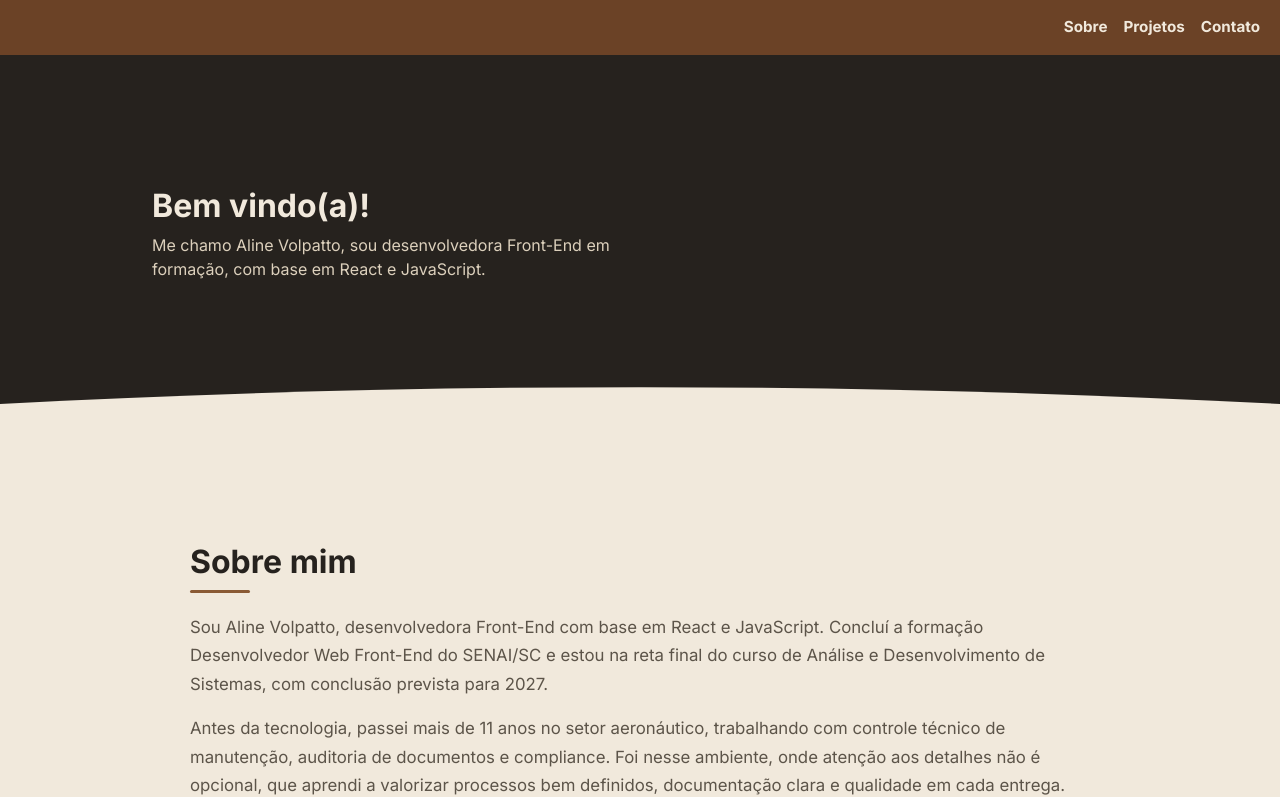
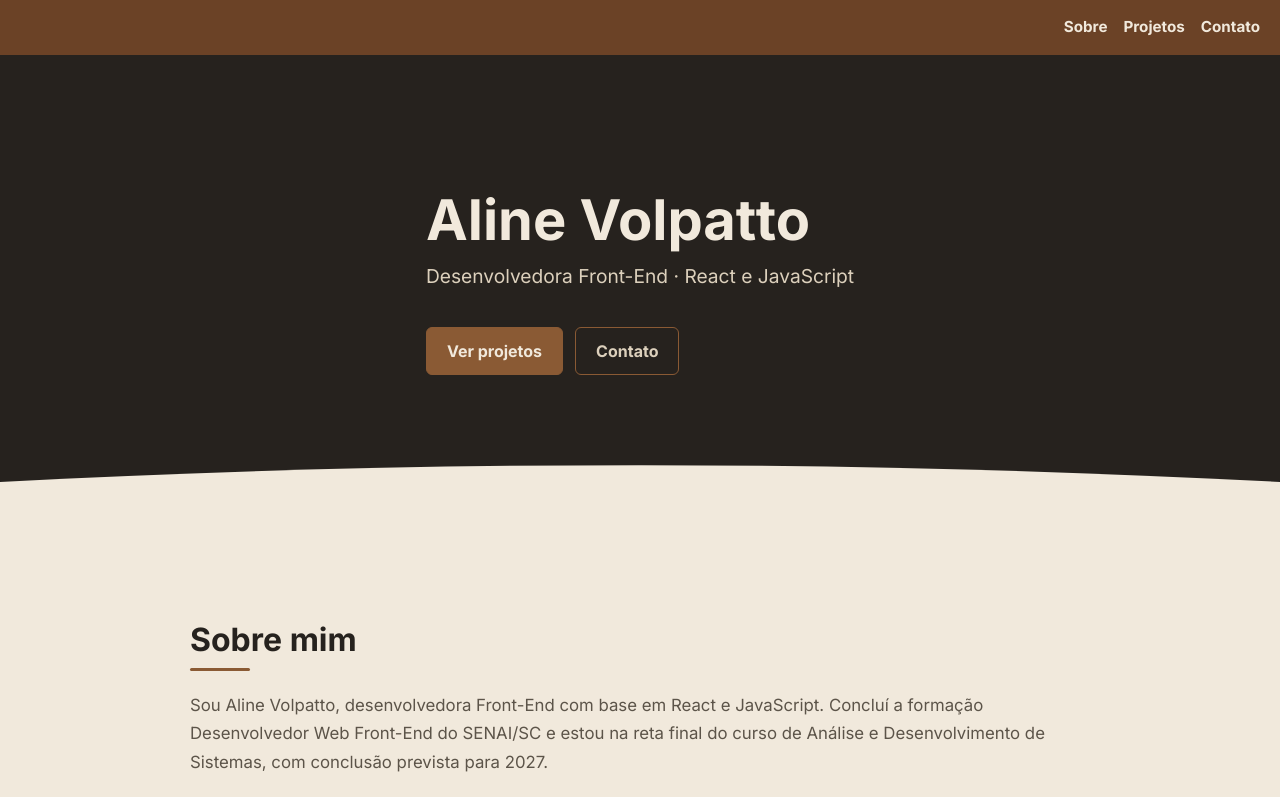
Before and after one commit to aline-volpatto/portfolio_dev, a React (Vite) app: page / in a window 1280 px wide. Shown: the top 797 px of the page. Built offline with nearby package versions, Linux system fonts and the light colour scheme.

Commit message:
reformula hero com nome e botões de ação

```diff
--- a/src/components/titulo/Titulo.jsx
+++ b/src/components/titulo/Titulo.jsx
@@ -4,8 +4,12 @@ import styles from './Titulo.module.css'
 function Titulo() {
   return (
     <div className={styles.titulo}>
-      <h1 className={styles.nome}>Bem vindo(a)!</h1>
-      <p className={styles.tagline}>Me chamo Aline Volpatto, sou desenvolvedora Front-End em formação, com base em React e JavaScript.</p>
+      <h1 className={styles.nome}>Aline Volpatto</h1>
+      <p className={styles.tagline}>Desenvolvedora Front-End · React e JavaScript</p>
+      <div className={styles.botoes}>
+        <a className={styles.botao} href="#projetos">Ver projetos</a>
+        <a className={`${styles.botao} ${styles.botaoContorno}`} href="#contato">Contato</a>
+      </div>
     </div>
   )
 }
--- a/src/components/titulo/Titulo.module.css
+++ b/src/components/titulo/Titulo.module.css
@@ -4,27 +4,74 @@
   display: flex;
   flex-direction: column;
   margin-top: clamp(40px, 10vw, 100px);
-  margin-left: clamp(1.5rem, 10vw, 15rem);
+  width: min(100%, var(--content-max-width));
+  margin-left: auto;
+  margin-right: auto;
+  z-index: 1;
 }
 
 .nome {
-  font-size: clamp(1.5rem, 4vw, 2rem);
+  font-size: clamp(2rem, 5vw, 3.5rem);
   font-weight: 700;
   margin: 0;
   color: var(--bg);
 }
 
 .tagline {
-  font-size: clamp(0.85rem, 2vw, 1rem);
+  font-size: clamp(1rem, 2vw, 1.2rem);
   margin-top: 0.5rem;
   color: var(--border);
   max-width: 500px;
 }
 
+.botoes {
+  display: flex;
+  flex-wrap: wrap;
+  gap: 0.75rem;
+  margin-top: 1.25rem;
+}
+
+.botao {
+  background-color: var(--accent);
+  color: var(--bg);
+  border: 1px solid var(--accent);
+  border-radius: 6px;
+  padding: 0.7rem 1.25rem;
+  text-decoration: none;
+  font-weight: 700;
+  transition: opacity 0.2s, transform 0.2s;
+}
+
+.botao:hover {
+  color: var(--bg);
+  opacity: 0.85;
+  transform: translateY(-2px);
+}
+
+.botaoContorno {
+  background-color: transparent;
+  color: var(--border);
+}
+
+.botaoContorno:hover {
+  color: var(--bg);
+  background-color: var(--accent);
+}
+
 @media (max-width: 480px) {
   .titulo {
-    margin-left: 1rem;
     margin-top: 30px;
     padding: 1rem;
   }
+
+  .botoes {
+    flex-direction: column;
+    align-items: stretch;
+    max-width: 220px;
+    gap: 0.6rem;
+  }
+
+  .botao {
+    text-align: center;
+  }
 }
```
